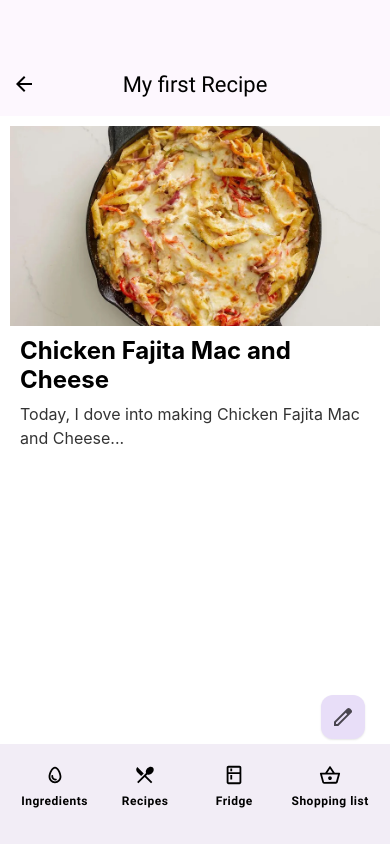
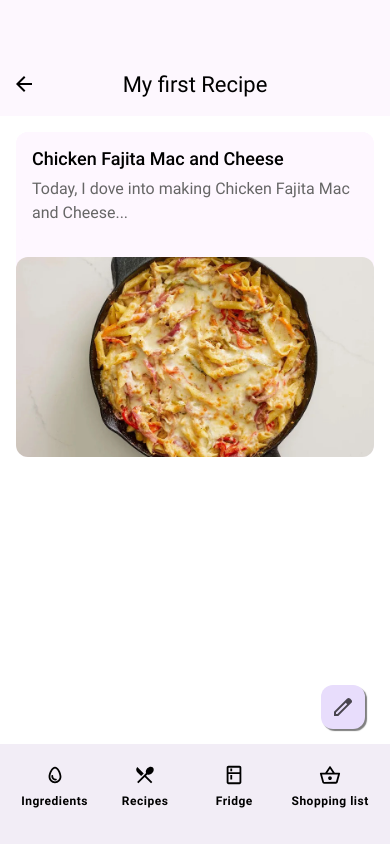
Before and after one commit to olibejak/MealMaker, a React Native app: screen /DiaryEntryDetail in a window 390 px wide. Built offline with nearby package versions, Linux system fonts and the light colour scheme; no server answers.

Commit message:
styling of most screens and components. missing the styling of buttons

```diff
--- a/components/BottomRightCornerButton.js
+++ b/components/BottomRightCornerButton.js
@@ -15,7 +15,7 @@ const styles = StyleSheet.create({
     container: {
         position: 'absolute',
         right: 10,
-        bottom: 90,
+        bottom: 100,
         padding: 15,
         zIndex: 10, // Make sure it's above everything else
     },
@@ -23,13 +23,13 @@ const styles = StyleSheet.create({
         // Styles for the touchable opacity
         padding: 10,
         borderRadius: 12,
-        backgroundColor: '#E8DEF8',
+        backgroundColor: '#E8DDFC',
         alignItems: 'center',
         justifyContent: 'center',
-        elevation: 2, // for Android shadow
-        shadowOffset: { width: 0, height: 1 }, // for iOS shadow
-        shadowRadius: 2,
-        shadowOpacity: 0.1,
+        elevation: 4, // for Android shadow
+        shadowOffset: { width: 2, height: 2 }, // for iOS shadow
+        shadowRadius: 1,
+        shadowOpacity: 0.5,
     },
     // ... add any other styles you might need here
 });
--- a/components/RecipeCard.js
+++ b/components/RecipeCard.js
@@ -36,7 +36,7 @@ const RecipeCard = ({
     return (
         <View style={styles.card}>
             <Image source={image} style={styles.cardImage} />
-            <View style={styles.cardContent}>
+            <View style={styles.cardContainer}>
                 <Text style={styles.cardTitle}>{title}</Text>
                 <Text style={styles.cardDate}>{date}</Text>
                 <Text style={styles.cardDescription} numberOfLines={2}>
@@ -60,36 +60,39 @@ const styles = StyleSheet.create({
         borderRadius: 20,
         overflow: 'visible',
         marginTop: 16,
-
         minHeight: 250,
     },
     buttonContainer: {
+        marginTop: 16,
         flexDirection: 'row',
         justifyContent: 'flex-end',
     },
     cardImage: {
         width: '100%',
-        height: 160, // Adjust the height as necessary
+        height: 200, // Adjust the height as necessary
         resizeMode: 'cover',
         borderTopLeftRadius: 20,
         borderTopRightRadius: 20,
     },
-    cardContent: {
+    cardContainer: {
         padding: 16,
     },
     cardTitle: {
         fontSize: 20,
         marginBottom: 4,
+        fontFamily: 'Roboto-Regular',
     },
     cardDate: {
-        fontSize: 14,
+        fontSize: 16,
         color: '#666',
-        marginBottom: 8,
+        marginBottom: 16,
+        fontFamily: 'Roboto-Regular',
     },
     cardDescription: {
-        fontSize: 14,
+        fontSize: 16,
         color: '#666',
         marginBottom: 16,
+        fontFamily: 'Roboto-Regular',
     },
     detailsButton: {
         backgroundColor: '#E8DEF8',
--- a/screens/AboutScreen.js
+++ b/screens/AboutScreen.js
@@ -12,7 +12,7 @@ export default function AboutScreen() {
         },
         {
             title: 'Creation',
-            content: 'The app was developed in 2024 by students Barbora Pečachůčková, Jan Höfer, and Jakub Olíberius for their project in the subject PDA at CTU FEE.'
+            content: 'The app was developed in 2024 by students Barbora Pecháčková, Jan Höfer, and Jakub Oliberius for their project in the subject PDA at CTU FEE.'
         },
         {
             title: 'API',
@@ -39,14 +39,20 @@ export default function AboutScreen() {
 
 function AboutSectionCard({ title, content }) {
     return (
-        <View style={styles.card}>
-            <Text style={[styles.cardTitle, styles.fontRegularMedium]}>{title}</Text>
-            <Text style={styles.cardContent}>{content}</Text>
+        <View style={styles.shadowContainer}>
+            <View style={styles.card}>
+                <Text style={[styles.cardTitle, styles.fontRegularMedium]}>{title}</Text>
+                <Text style={styles.cardContent}>{content}</Text>
+            </View>
         </View>
     );
 }
 
 const styles = StyleSheet.create({
+    shadowContainer: {
+        padding: 4,
+        backgroundColor: 'transparent'
+    },
     screen: {
         flex: 1,
         backgroundColor: '#FFF',
@@ -55,12 +61,13 @@ const styles = StyleSheet.create({
         marginHorizontal: 16,
     },
     scrollViewContent: {
-        paddingBottom: 100, // Adjust this as needed to prevent the shadow from being cut off
+        paddingTop: 4,
+        paddingBottom: 16,
     },
     card: {
         backgroundColor: '#F6F2F9',
         borderRadius: 12,
-        marginTop: 12,
+        marginTop: 4,
         padding: 16,
         shadowColor: "#000",
         shadowOffset: {
--- a/screens/DiaryEntryDetailScreen.js
+++ b/screens/DiaryEntryDetailScreen.js
@@ -5,6 +5,7 @@ import TopNavigationBar from "../components/TopNavigationBar";
 import {BackArrowIcon, PencilIcon} from "../assets/icons";
 import {useNavigation} from "@react-navigation/native";
 import BottomRightCornerButton from "../components/BottomRightCornerButton";
+import image from "../assets/testing_images/recipe.jpg";
 
 
 export default function DiaryEntryDetailScreen() {
@@ -15,14 +16,16 @@ export default function DiaryEntryDetailScreen() {
     return (
         <View style={styles.screen}>
             <TopNavigationBar title={title} LeftIcon={BackArrowIcon}/>
-            <ScrollView style={styles.content}>
-                <Image source={image} style={styles.image} />
-                <View style={styles.textContainer}>
-                    <Text style={styles.heading}>Chicken Fajita Mac and Cheese</Text>
-                    <Text style={styles.bodyText}>
-                        Today, I dove into making Chicken Fajita Mac and Cheese...
-                        {/* Continue with the rest of the content text */}
-                    </Text>
+            <ScrollView style={styles.scrollableScreen} contentContainerStyle={styles.scrolling}>
+                <View style={styles.contentContainer}>
+                    <View style={styles.textContainer}>
+                        <Text style={styles.cardTitle}>Chicken Fajita Mac and Cheese</Text>
+                        <Text style={styles.cardContent}>
+                            Today, I dove into making Chicken Fajita Mac and Cheese...
+                            {/* Continue with the rest of the content text */}
+                        </Text>
+                    </View>
+                    <Image source={image} style={styles.image} />
                 </View>
             </ScrollView>
             <BottomRightCornerButton
@@ -36,31 +39,58 @@ export default function DiaryEntryDetailScreen() {
 
 const styles = StyleSheet.create({
     screen: {
-        flex: 1,
-        backgroundColor: 'white',
+        display: 'flex',
+        position: 'absolute',
+        justifyContent: 'space-between',
+        alignItems: 'stretch',
+        flexDirection: 'column',
+        width: '100%',
+        height: '100%',
+        top: 0,
+        bottom: 0,
     },
-    content: {
-        padding: 10,
+    scrollableScreen: {
+        backgroundColor: '#FFF',
+        paddingVertical: 16,
+        paddingHorizontal: 16,
+    },
+    scrolling: {
+        alignItems: 'center',
+        overflow: 'visible',
     },
     image: {
-        width: '100%', // Take up all available width
-        height: 200, // Set a fixed height for the image
-        resizeMode: 'cover' // Cover the frame of the image view by resizing the image
+        width: '100%',
+        height: 200, // Adjust the height as necessary
+        resizeMode: 'cover',
+        borderRadius: 12,
+    },
+    cardTitle: {
+        fontFamily: 'Roboto-Medium',
+        fontSize: 18,
+        marginBottom: 8,
+    },
+    cardContent: {
+        fontFamily: 'Roboto-Regular',
+        fontSize: 16,
+        color: '#666',
+        lineHeight: 24,
     },
     textContainer: {
-        padding: 10,
+        display: 'flex',
+        flexDirection: 'column',
+        textAlign: "justify",
+        flexShrink: 0,
+        backgroundColor: '#FEF7FF',
+        borderRadius: 12,
+        padding: 16,
     },
-    heading: {
-        fontSize: 24,
-        fontWeight: 'bold',
-        marginBottom: 8,
-        // Add any additional styling for the heading
-    },
-    bodyText: {
-        fontSize: 16,
-        lineHeight: 24,
-        color: '#333',
-        // Add any additional styling for the body text
-    },
-    // ... other styles as needed
+    contentContainer: {
+        backgroundColor: '#FEF7FF',
+        borderRadius: 12,
+        display: 'flex',
+        flexDirection: 'column',
+        gap: 16,
+        width: '100%',
+    }
+
 });
--- a/screens/DiaryScreen.js
+++ b/screens/DiaryScreen.js
@@ -75,7 +75,7 @@ export default function MyDiaryScreen() {
     return (
         <View style={styles.screen}>
             <TopNavigationBar title={title} LeftIcon={BackArrowIcon} />
-            <ScrollView style={styles.content} contentContainerStyle={{ paddingBottom: 100 }}>
+            <ScrollView style={styles.scrollableScreen} contentContainerStyle={styles.scrolling}>
                 {recipes.map((recipe) => (
                     <RecipeCard
                         key={recipe.id}
@@ -103,17 +103,13 @@ const styles = StyleSheet.create({
         top: 0,
         bottom: 0,
     },
-    contentContainer: {
-        flex: 1 // Ensures that this view expands to fill available space minus what's needed for nav bars
+    scrollableScreen: {
+        backgroundColor: '#FFF',
+        paddingVertical: 0,
+        paddingHorizontal: 16,
     },
-    content: {
-        padding: 16,
+    scrolling: {
+        alignItems: 'stretch',
+        paddingBottom: 16 ,
     },
-    fab: {
-        // Position the floating action button if needed
-    },
-    tabBar: {
-        // Additional styling for the tab bar if needed
-    },
-    // You may no longer need styles for the RecipeCard here if they're defined within the RecipeCard component file.
 });
--- a/screens/IngredientDetailsScreen.js
+++ b/screens/IngredientDetailsScreen.js
@@ -86,21 +86,21 @@ export default function IngredientDetailsScreen ({ route, navigation }) {
                 </View>
                 <View style={styles.addToButtonsContainer}>
                     <TouchableOpacity style={styles.addToButton}>
-                        <Text style={styles.fontRegularMedium}>Add to</Text>
+                        <Text style={styles.fontButton}>Add to</Text>
                         <FridgeCardIcon/>
                     </TouchableOpacity>
                     <TouchableOpacity style={styles.addToButton}>
-                        <Text style={styles.fontRegularMedium}>Add to</Text>
+                        <Text style={styles.fontButton}>Add to</Text>
                         <BasketCardIcon />
                     </TouchableOpacity>
                 </View>
                 <View style={styles.textContainer}>
-                    <Text style={styles.fontLarge}>Type</Text>
-                    <Text style={styles.fontRegular}>{ingredient.strType}</Text>
+                    <Text style={styles.cardTitle}>Type</Text>
+                    <Text style={styles.cardContent}>{ingredient.strType}</Text>
                 </View>
                 <View style={styles.textContainer}>
-                    <Text style={styles.fontLarge}>Description</Text>
-                    <Text style={styles.fontRegular}>{ingredient.strDescription}</Text>
+                    <Text style={styles.cardTitle}>Description</Text>
+                    <Text style={styles.cardContent}>{ingredient.strDescription}</Text>
                 </View>
                 <ScrollView style={styles.mealsContainer} horizontal={true}>
                     {mealsFromIngredient.map((meal, index) => (
@@ -111,7 +111,7 @@ export default function IngredientDetailsScreen ({ route, navigation }) {
                             onPress={() => navigateToMealDetails(meal.idMeal)}
                         />
                     ))}
-                    {isLoading ? <ActivityIndicator size="large"/> : null}
+                    {isLoading ? <ActivityIndicator style={styles.indicator} size="large"/> : null}
                 </ScrollView>
             </ScrollView>
             <BottomNavigationBar selected={"Ingredients"} />
@@ -123,7 +123,7 @@ const styles = StyleSheet.create({
     mealsContainer: {
         display: 'flex',
         flexDirection: 'row',
-        marginBottom: 100,
+        marginBottom: 16,
     },
     screen: {
         display: 'flex',
@@ -153,7 +153,7 @@ const styles = StyleSheet.create({
         flexShrink: 0,
         backgroundColor: '#FEF7FF',
         borderRadius: 12,
-        padding: 12,
+        padding: 16,
         marginTop: 12,
     },
     addToButtonsContainer: {
@@ -167,11 +167,11 @@ const styles = StyleSheet.create({
         flexDirection: 'row',
         justifyContent: "center",
         alignItems: "center",
-        backgroundColor: '#E8DEF8',
-        borderRadius: 20,
+        backgroundColor: '#E6DEF6',
+        borderRadius: 25,
         padding: 12,
         marginTop: 12,
-        gap: 10,
+        gap: 8,
     },
     iconSize: {
         width: 24,
@@ -188,6 +188,7 @@ const styles = StyleSheet.create({
         fontFamily: 'Roboto-Regular',
         fontSize: 16,
         letterSpacing: 0.5,
+        lineHeight: 20,
     },
     fontLarge: {
         fontFamily: 'Roboto-Regular',
@@ -204,6 +205,23 @@ const styles = StyleSheet.create({
         fontFamily: 'Roboto-Medium',
         fontSize: 16,
         letterSpacing: 0.5,
+    },
+    cardTitle: {
+        fontFamily: 'Roboto-Medium',
+        fontSize: 18,
+        marginBottom: 8,
+    },
+    cardContent: {
+        fontFamily: 'Roboto-Regular',
+        fontSize: 16,
+        color: '#666',
+        lineHeight: 24,
+    },
+    fontButton: {
+        fontFamily: 'Roboto-Medium',
+        fontSize: 16,
+        letterSpacing: 0.5,
+        marginLeft: 5,
     },
     fontSmall: {
         fontFamily: 'Roboto-Regular',
@@ -223,4 +241,7 @@ const styles = StyleSheet.create({
         height: 200,
         resizeMode: 'stretch',
     },
+    indicator: {
+        margin: 8,
+    },
 });
--- a/screens/NewDiaryEntryScreen.js
+++ b/screens/NewDiaryEntryScreen.js
@@ -6,10 +6,12 @@ import { Ionicons, MaterialIcons, } from '@expo/vector-icons';
 import {BackArrowIcon, CheckmarkIcon,} from "../assets/icons.js";
 import BottomRightCornerButton from "../components/BottomRightCornerButton";
 import TopNavigationBar from "../components/TopNavigationBar";
+import BottomNavigationBar from "../components/BottomNavigationBar";
 
 export default function NewDiaryEntryScreen() {
     const title = "New Entry"
     return (
+        <View style={styles.screen}>
         <KeyboardAvoidingView behavior={Platform.OS === 'ios' ? 'padding' : 'height'} style={styles.screen}>
             <TopNavigationBar title={title} LeftIcon={BackArrowIcon} />
             <View style={styles.inputContainer}>
@@ -24,18 +26,20 @@ export default function NewDiaryEntryScreen() {
                     IconComponent={() => <Ionicons name="checkmark" size={24} color="black" />}
                     onPress={() => console.log('Checkmark pressed')}
                 />
-                <View style={styles.photoButtons}>
-                    <TouchableOpacity style={styles.photoButton}>
+                <View style={styles.buttonsContainer}>
+                    <TouchableOpacity style={styles.button}>
                         <Ionicons name="camera" size={24} color="black" />
-                        <Text>Take a photo</Text>
+                        <Text style={styles.fontButton}>Take a photo</Text>
                     </TouchableOpacity>
-                    <TouchableOpacity style={styles.photoButton}>
+                    <TouchableOpacity style={styles.button}>
                         <MaterialIcons name="photo-library" size={24} color="black" />
-                        <Text>Upload photo</Text>
+                        <Text style={styles.fontButton}>Upload photo</Text>
                     </TouchableOpacity>
                 </View>
             </View>
         </KeyboardAvoidingView>
+        <BottomNavigationBar />
+        </View>
     );
 };
 
@@ -43,6 +47,7 @@ const styles = StyleSheet.create({
     screen: {
         flex: 1,
         justifyContent: 'space-between',
+        backgroundColor: '#FFF',
     },
     fontLarge: {
         fontSize: 22,
@@ -58,15 +63,17 @@ const styles = StyleSheet.create({
     },
     inputText: {
         flex: 1,
-        borderColor: 'gray',
         textAlignVertical: 'top',
-        borderWidth: 1,
         padding: 10,
         borderRadius: 10,
         marginTop: 10,
         marginBottom: 10,
         paddingLeft: 10,
-        paddingTop: 10
+        paddingTop: 10,
+        backgroundColor: '#FEF7FF',
+        fontFamily: 'Roboto-Regular',
+        fontSize: 16,
+        letterSpacing: 0.5,
     },
     checkButton: {
         position: 'absolute',
@@ -74,20 +81,28 @@ const styles = StyleSheet.create({
         bottom: 20,
         backgroundColor: '#E8DEF8',
         borderRadius: 15,
+
     },
-    photoButtons: {
+    buttonsContainer: {
         flexDirection: 'row',
         justifyContent: 'space-around',
         paddingBottom: 10,
     },
-    photoButton: {
+    button: {
         alignItems: 'center',
         justifyContent: 'center',
         width: 170,
         height: 50,
-        backgroundColor: '#E8DEF8',
+        backgroundColor: '#E6DEF6',
         borderRadius: 25,
         flexDirection: "row",
         padding: 5,
+
+    },
+    fontButton: {
+        fontFamily: 'Roboto-Medium',
+        fontSize: 16,
+        letterSpacing: 0.5,
+        marginLeft: 5,
     },
 });
```
Also changed, not shown: components/DiaryEntry.js (+13 -0 lines).
